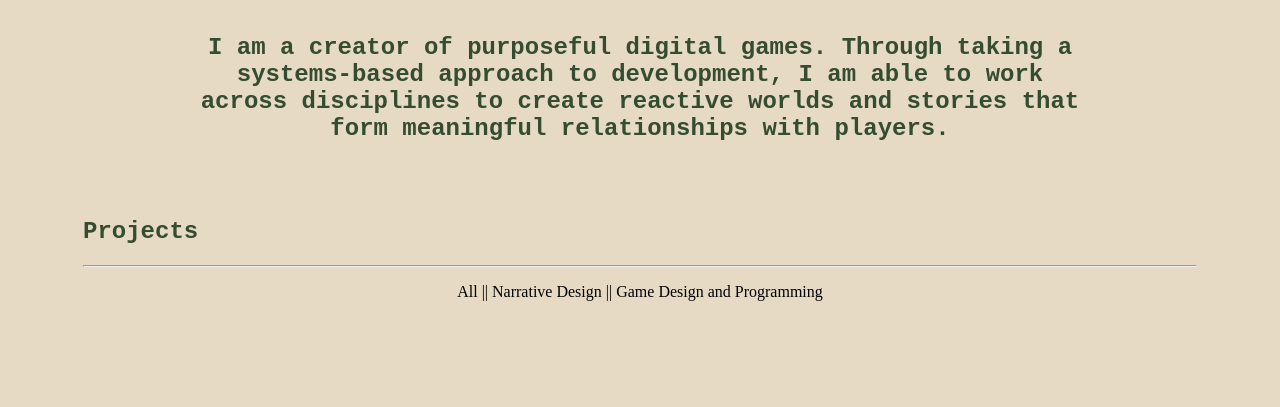
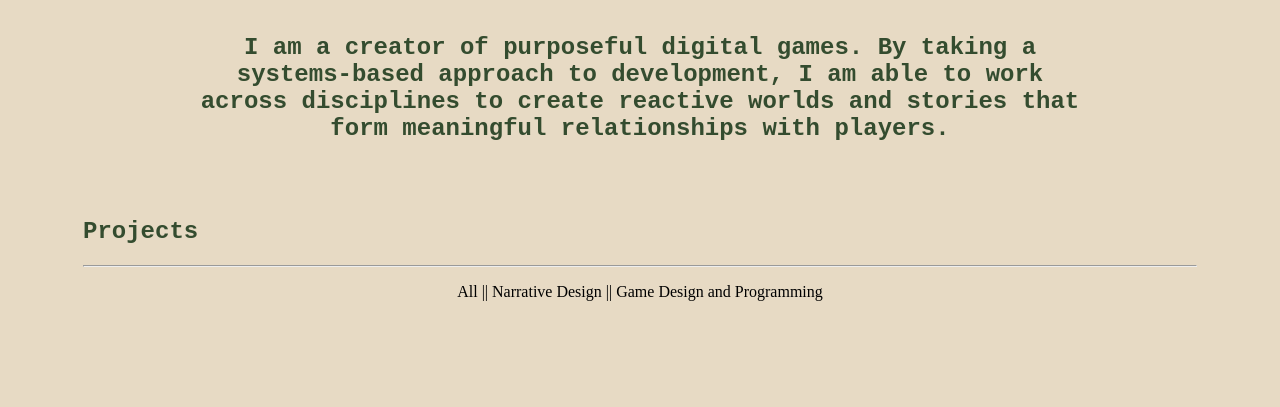
Before and after one commit to jdogsteel/joeymazero, a plain HTML site: page index.html in a window 1280 px wide. Shown: the part 138-545 px from the top of the page. Drawn offline with Linux system fonts and the light colour scheme.

Commit message:
Edited intro blurb, updated resume again.

```diff
--- a/index.html
+++ b/index.html
@@ -40,7 +40,7 @@
 <br>
 <br>
 <br>
-<h2 class = "introBlurb"><center>I am a creator of purposeful digital games. Through taking a systems-based approach to development, I am able to work across disciplines
+<h2 class = "introBlurb"><center>I am a creator of purposeful digital games. By taking a systems-based approach to development, I am able to work across disciplines
 to create reactive worlds and stories that form meaningful relationships with players.</center></h2>
 <br>
 <br>
```
Also changed, not shown: 1 other file.
